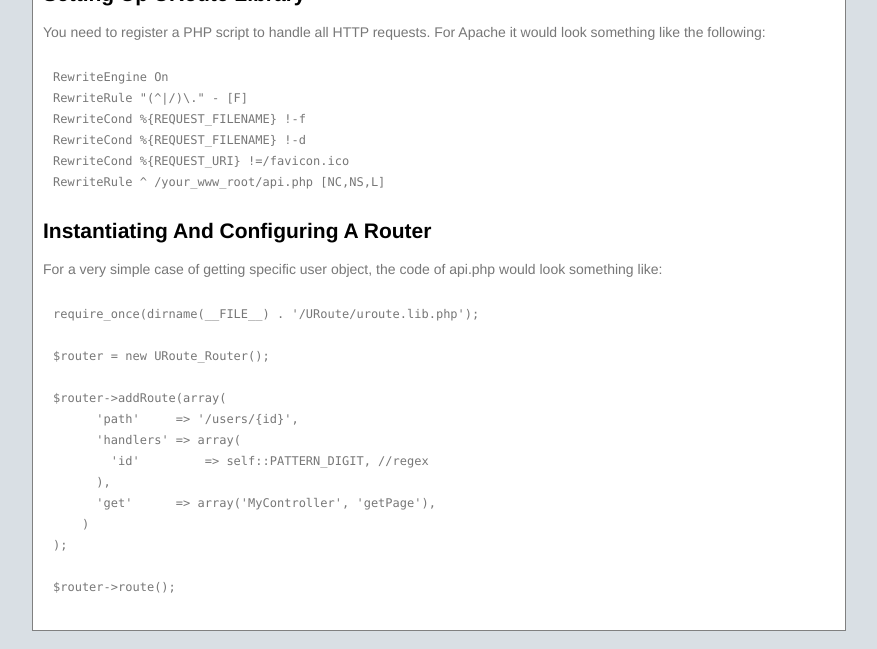
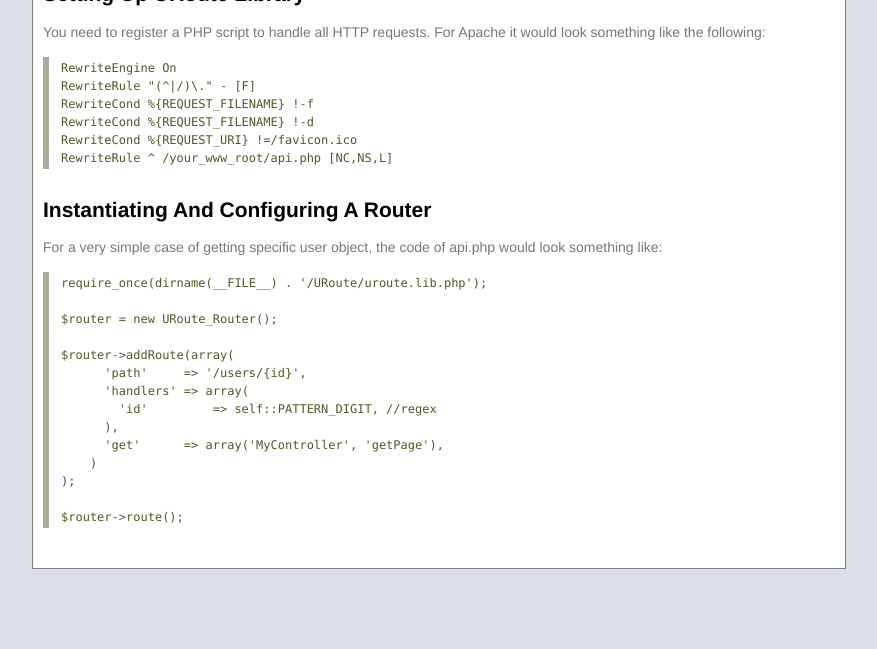
Before and after one commit to ioseb/URoute, a Jekyll site: the page built from index.md, in a window 1280 px wide. Shown: the part 320-969 px from the top of the page, without its empty margins (289-1166 px from the left). Built offline with Jekyll 4.4.1, drawn with Linux system fonts in a browser that asks for light colours; nearby versions of some CDN libraries; Markdown is read by kramdown in place of the engine named in the settings; after the commit the page ends 907 px from its top, so only the background shows below that.

Commit message:
documentation update

```diff
--- a/css/screen.css
+++ b/css/screen.css
@@ -53,12 +53,20 @@ code, pre, tt, textarea {
   white-space: pre-wrap;
   word-wrap: break-word;
 }
+pre {
+  font-size: 12px; /** 12/14 **/
+  padding: 2px 0 2px 12px;
+  border-left: 6px solid #AA9;
+  margin: 0px 0 30px;
+}
+code, pre, tt {
+  font-family: Monaco, Consolas, "Lucida Console", monospace;
+  font-size: 12px;
+  line-height: 18px;
+  color: #555529;
+}
 
-pre {
-  padding: 10px;
-  font-family: Monaco, Consolas, "Lucida Console", monospace;
-  font-size: 85.7142857%; /** 12/14 **/
-}
+
 
 div#column ul {
     list-style: none;
```
